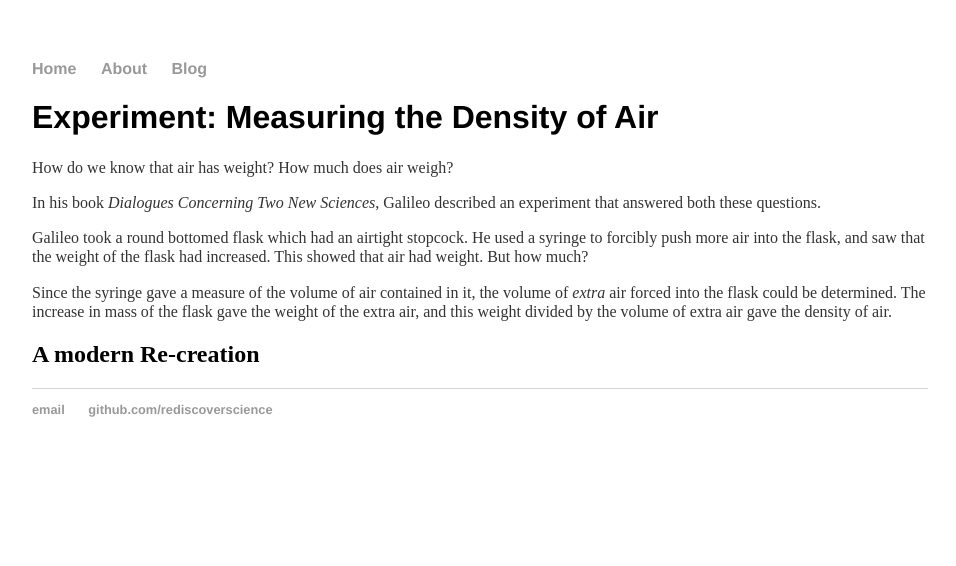
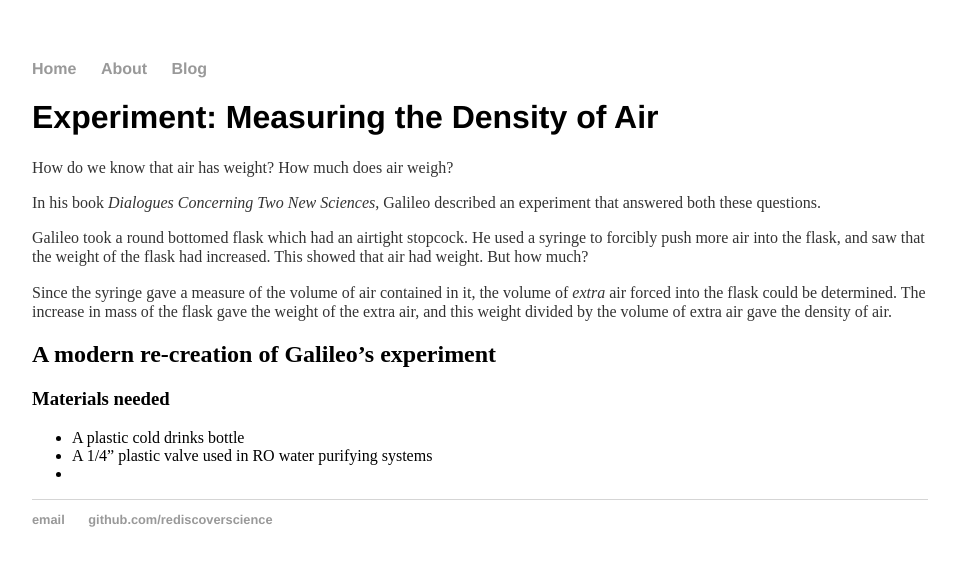
Before and after one commit to rediscoverscience/rediscoverscience.github.io, a Jekyll site: the page built from vacuum/weight-air.md, in a window 1280 px wide. Shown: the top 566 px of the page, without its empty margins (160-1116 px from the left). Built offline with Jekyll 4.4.1, drawn with Linux system fonts in a browser that asks for light colours; our own code applies the rules of GitHub Pages for plain Markdown files.

Commit message:
Update weight-air.md

```diff
--- a/vacuum/weight-air.md
+++ b/vacuum/weight-air.md
@@ -12,4 +12,10 @@ Galileo took a round bottomed flask which had an airtight stopcock. He used a sy
 
 Since the syringe gave a measure of the volume of air contained in it, the volume of *extra* air forced into the flask could be determined. The increase in mass of the flask gave the weight of the extra air, and this weight divided by the volume of extra air gave the density of air.
 
-## A modern Re-creation
+## A modern re-creation of Galileo's experiment
+
+### Materials needed
+
+* A plastic cold drinks bottle
+* A 1/4" plastic valve used in RO water purifying systems
+*
```
